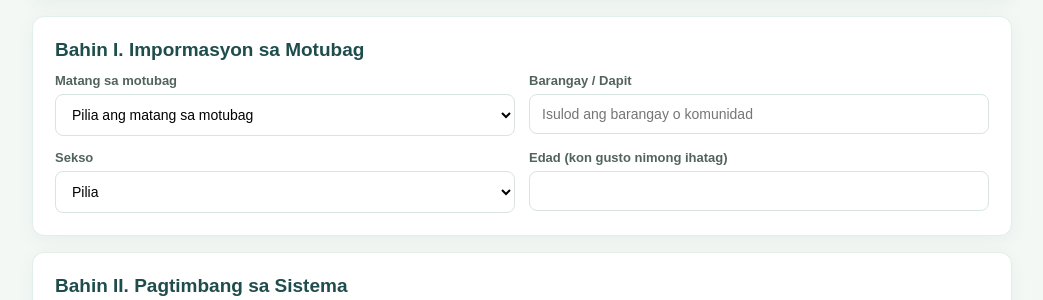
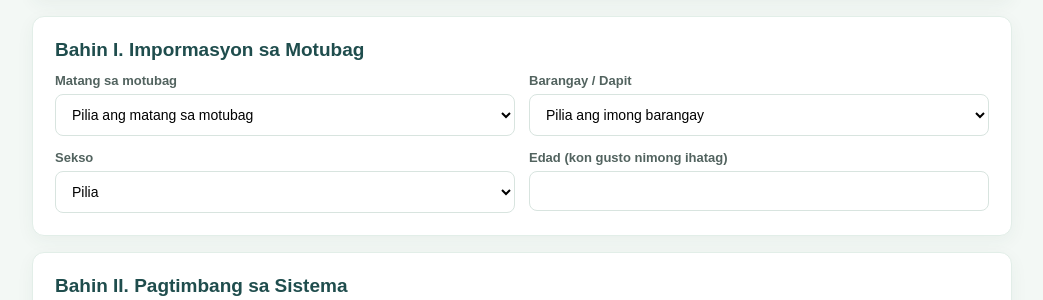
Before and after one commit to macalisangprincessjoy2-rgb/malindang-healthwise, a Flask app: page /survey in a window 1280 px wide. Shown: the part 605-905 px from the top of the page, without its empty margins (118-1161 px from the left). Run offline with Flask 3, Linux system fonts and the light colour scheme; parts of the project's set-up code (start-up, migrations or seed data) failed here and were passed over.

Commit message:
Add barangay selection to survey

```diff
--- a/app.py
+++ b/app.py
@@ -772,6 +772,7 @@ def render_questionnaire(error=None, form_data=None, submitted=False):
         question_sections=QUESTION_SECTIONS,
         scale=SCALE,
         respondent_types=RESPONDENT_TYPES,
+        barangays_by_municipality=BARANGAYS_BY_MUNICIPALITY,
         sex_options=SEX_OPTIONS,
         csrf_token=csrf_token,
     )
@@ -798,11 +799,16 @@ def research_survey():
     age_text = form_data.get('age', '').strip()
     comments = form_data.get('comments', '').strip()
     allowed_types = {value for value, _ in RESPONDENT_TYPES}
+    allowed_barangays = {
+        barangay
+        for barangays in BARANGAYS_BY_MUNICIPALITY.values()
+        for barangay in barangays
+    }
 
     if respondent_type not in allowed_types:
         return render_questionnaire('Palihog pilia ang matang sa motubag.', form_data), 400
-    if not barangay or len(barangay) > 150:
-        return render_questionnaire('Isulod ang barangay o dapit (kutob sa 150 ka karakter).', form_data), 400
+    if barangay not in allowed_barangays:
+        return render_questionnaire('Palihog pilia ang imong barangay gikan sa listahan.', form_data), 400
     if sex not in SEX_OPTIONS:
         return render_questionnaire('Palihog pilia ang lalaki o babaye.', form_data), 400
     if age_text:
--- a/templates/survey.html
+++ b/templates/survey.html
@@ -93,7 +93,16 @@
                 </div>
                 <div class="field">
                     <label for="barangay">Barangay / Dapit</label>
-                    <input id="barangay" name="barangay" type="text" maxlength="150" required value="{{ form_data.get('barangay', '') }}" placeholder="Isulod ang barangay o komunidad">
+                    <select id="barangay" name="barangay" required>
+                        <option value="">Pilia ang imong barangay</option>
+                        {% for municipality, barangays in barangays_by_municipality.items() %}
+                        <optgroup label="{{ municipality }}">
+                            {% for barangay_option in barangays %}
+                            <option value="{{ barangay_option }}" {% if form_data.get('barangay') == barangay_option %}selected{% endif %}>{{ barangay_option }}</option>
+                            {% endfor %}
+                        </optgroup>
+                        {% endfor %}
+                    </select>
                 </div>
                 <div class="field">
                     <label for="sex">Sekso</label>
```
Also changed, not shown: tests/test_logic.py (+8 -0 lines).
